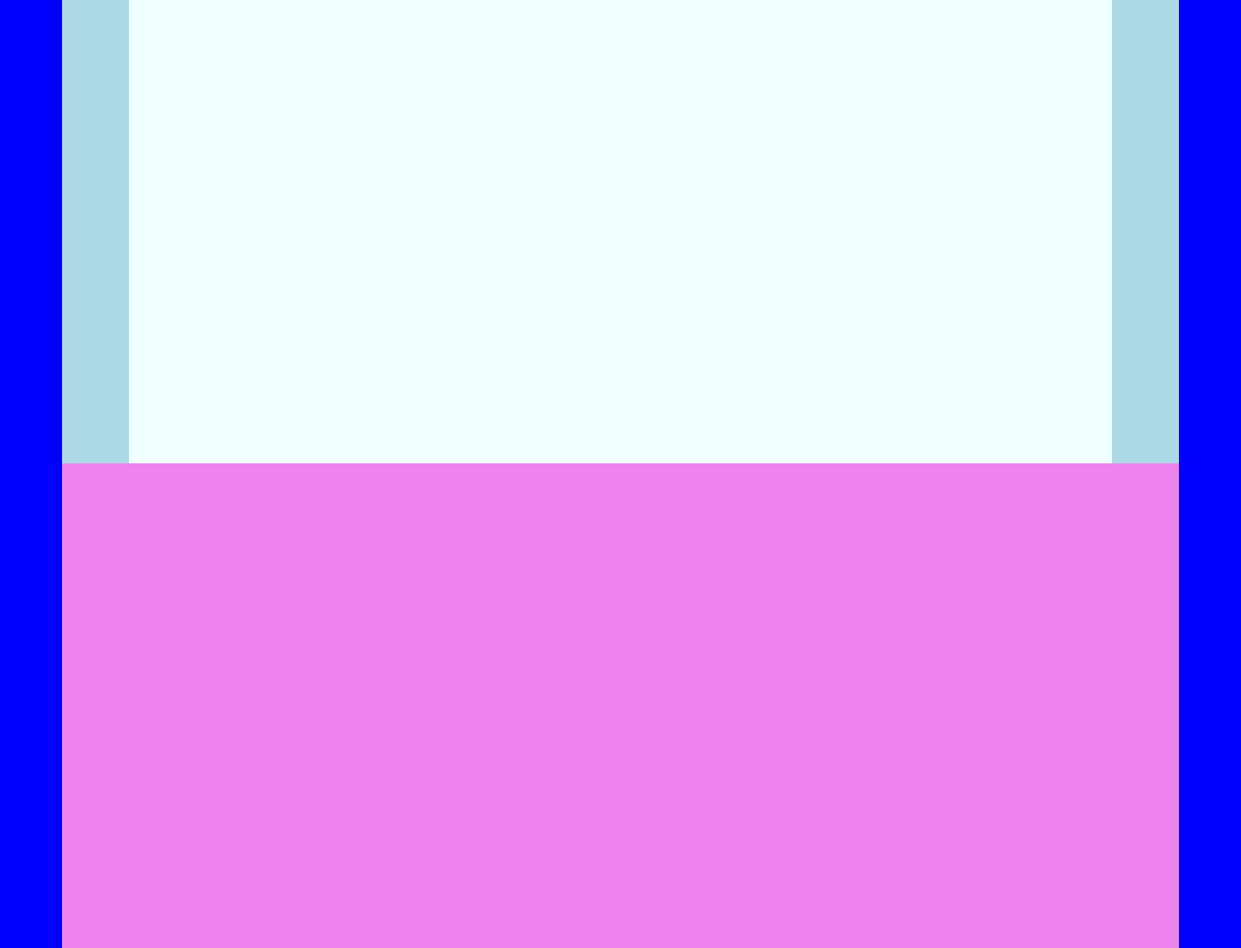
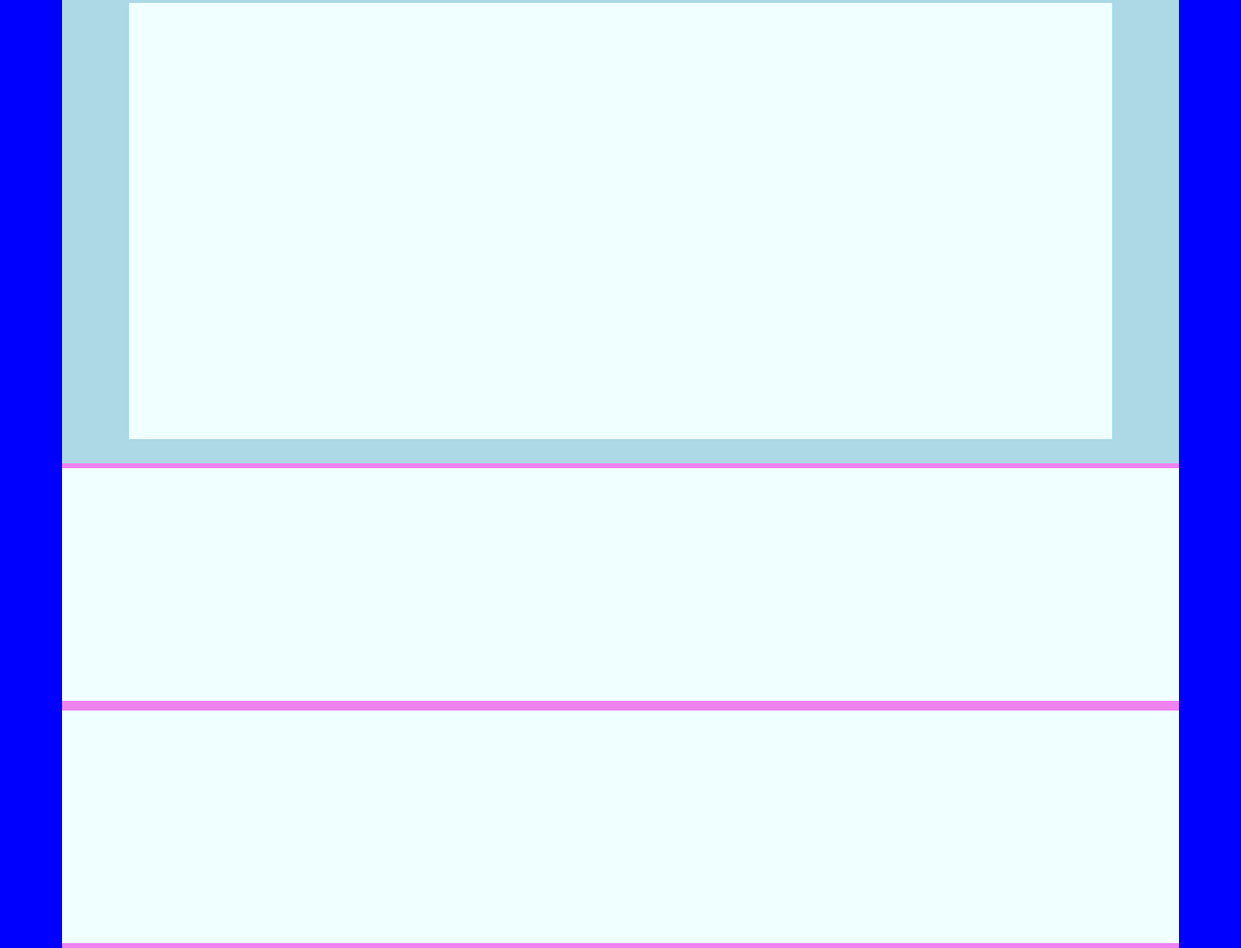
Before and after one commit to Pablo-V-Silva/htmlcss-discord, a plain HTML site: page index.html in a window 1280 px wide. Shown: the part 2072-3050 px from the top of the page at 97% size. Drawn offline with Linux system fonts and the light colour scheme.

Commit message:
colonne del footer completate

```diff
--- a/css/style.css
+++ b/css/style.css
@@ -59,7 +59,7 @@
 }
 
 .debug .downcontain {
-    height: 100%;
+    height: 90%;
     background-color: rgb(68, 255, 255);
 }
 
@@ -70,6 +70,21 @@
 
 .debug .downcontainerxl {
     height: 60%;
+    background-color: azure;
+}
+
+.debug .fcolonnaxl {
+    height: 100%;
+    background-color: azure;
+}
+
+.debug .fcolonnasm {
+    height: 100%;
+    background-color: azure;
+}
+
+.debug .credits {
+    height: 100%;
     background-color: azure;
 }
 /* /Debug */
@@ -106,6 +121,10 @@ nav .hcolonnaxl {
     position: relative;
 }
 
+.downposition {
+    position: relative;
+}
+
 .upcontainerxl {
     width: 60%;
     position: absolute;
@@ -129,6 +148,10 @@ nav .hcolonnaxl {
 .downcontain {
     width: 88%;
     margin: auto;
+    position: absolute;
+    left: 50%;
+    top: 50%;
+    transform: translate(-50%, -50%);
 }
 
 .downcontainersm, .downcontainerxl {
@@ -137,4 +160,23 @@ nav .hcolonnaxl {
 /* /Main */
 
 /* Footer */
+footer>.background .container {
+    padding: 5px 0;
+}
+.fcolonnaxl, .fcolonnasm {
+    float: left;
+}
+
+.fcolonnaxl {
+    width: 30%;
+}
+
+.fcolonnasm {
+    width: 17.5%;
+}
+
+.credits {
+    float: left;
+    width: 50%;
+}
 /* /Footer */
--- a/index.html
+++ b/index.html
@@ -49,7 +49,7 @@
             </div>
 
             <div class="background">
-                <div class="container clearfix">
+                <div class="container downposition clearfix">
                     <div class="downcontain">
                         <div class="downcontainersm"></div>
                         <div class="downcontainerxl"></div>
@@ -64,10 +64,15 @@
         <footer>
             <div class="background">
                 <div class="container clearfix">
-
+                    <div class="fcolonnaxl"></div>
+                    <div class="fcolonnasm"></div>
+                    <div class="fcolonnasm"></div>
+                    <div class="fcolonnasm"></div>
+                    <div class="fcolonnasm"></div>
                 </div>
                 <div class="container clearfix">
-
+                    <div class="credits"></div>
+                    <div class="credits"></div>
                 </div>
             </div>
         </footer>
```
